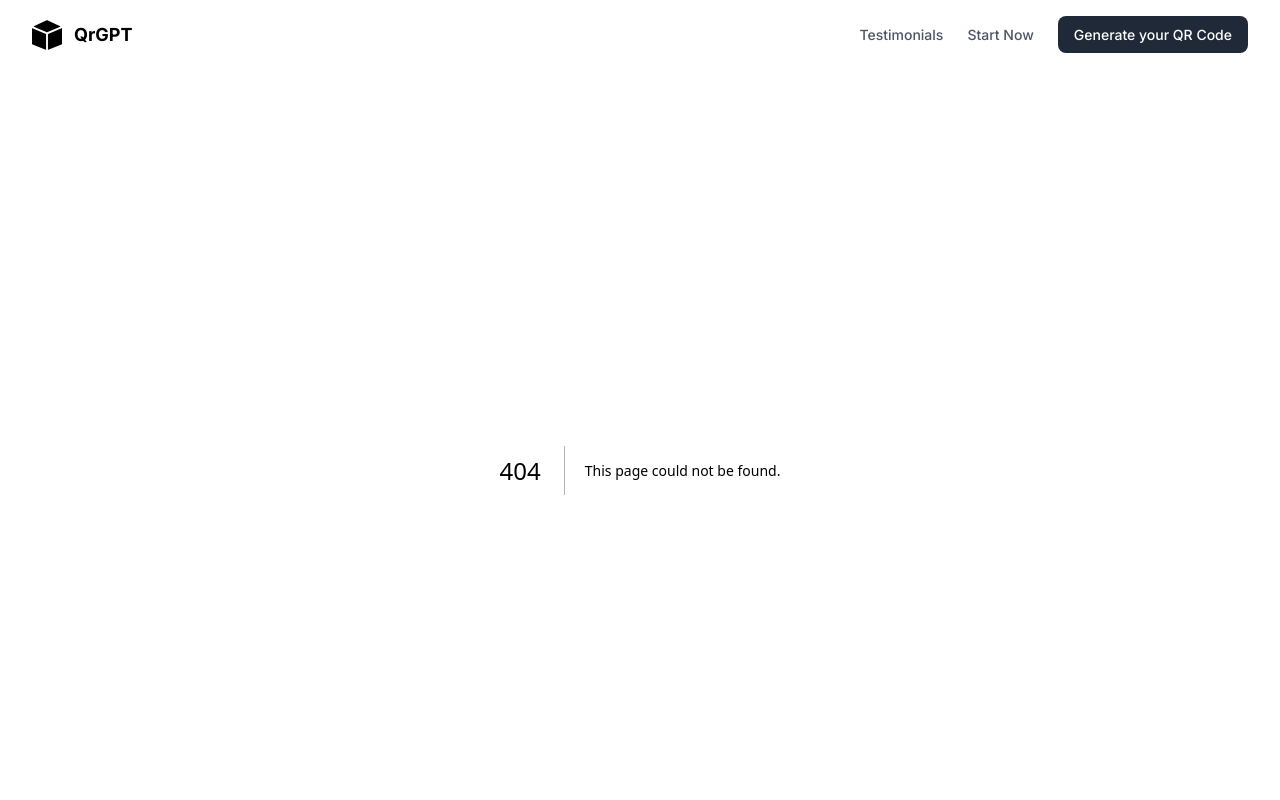
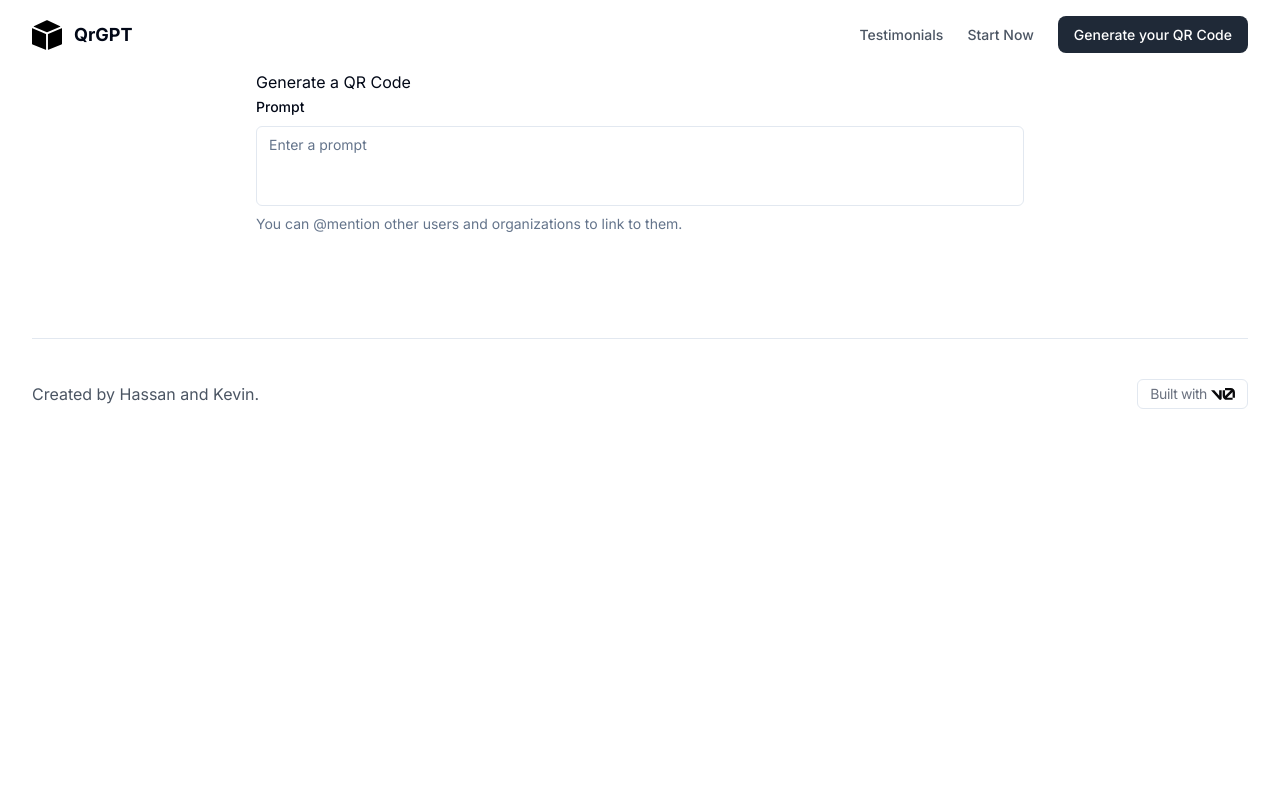
Before and after one commit to Nutlope/qrGPT, a Next.js app: page /generate in a window 1280 px wide. Before the commit this address had no page. Shown: the top 800 px of the page. Built offline with nearby package versions, Linux system fonts and the light colour scheme.

Commit message:
Add form components from shadcn

```diff
--- /dev/null
+++ b/app/generate/page.tsx
@@ -0,0 +1,69 @@
+"use client";
+
+import { NextPage } from "next";
+import * as z from "zod";
+import { zodResolver } from "@hookform/resolvers/zod";
+import { useForm } from "react-hook-form";
+import {
+  Form,
+  FormControl,
+  FormDescription,
+  FormField,
+  FormItem,
+  FormLabel,
+  FormMessage,
+} from "@/components/ui/form";
+import { Textarea } from "@/components/ui/textarea";
+
+const generateFormSchema = z.object({
+  url: z.string().url(),
+  prompt: z.string().max(160).min(4),
+});
+
+type GenerateFormValues = z.infer<typeof generateFormSchema>;
+
+const defaultValues: Partial<GenerateFormValues> = {
+  url: "https://qrgpt.ai",
+  prompt: "",
+};
+
+const GeneratePage: NextPage = () => {
+  const form = useForm<GenerateFormValues>({
+    resolver: zodResolver(generateFormSchema),
+    defaultValues,
+    mode: "onChange",
+  });
+
+  return (
+    <div className="flex justify-center items-center flex-col w-full">
+      <div className="max-w-3xl w-full">
+        <h1>Generate a QR Code</h1>
+        <Form {...form}>
+          <FormField
+            control={form.control}
+            name="prompt"
+            render={({ field }) => (
+              <FormItem>
+                <FormLabel>Prompt</FormLabel>
+                <FormControl>
+                  <Textarea
+                    placeholder="Enter a prompt"
+                    className="resize-none"
+                    {...field}
+                  />
+                </FormControl>
+                <FormDescription>
+                  You can <span>@mention</span> other users and organizations to
+                  link to them.
+                </FormDescription>
+                <FormMessage />
+              </FormItem>
+            )}
+          />
+        </Form>
+      </div>
+    </div>
+  );
+};
+
+export default GeneratePage;
--- /dev/null
+++ b/components/ui/button.tsx
@@ -0,0 +1,56 @@
+import * as React from "react"
+import { Slot } from "@radix-ui/react-slot"
+import { cva, type VariantProps } from "class-variance-authority"
+
+import { cn } from "@/lib/utils"
+
+const buttonVariants = cva(
+  "inline-flex items-center justify-center rounded-md text-sm font-medium ring-offset-background transition-colors focus-visible:outline-none focus-visible:ring-2 focus-visible:ring-ring focus-visible:ring-offset-2 disabled:pointer-events-none disabled:opacity-50",
+  {
+    variants: {
+      variant: {
+        default: "bg-primary text-primary-foreground hover:bg-primary/90",
+        destructive:
+          "bg-destructive text-destructive-foreground hover:bg-destructive/90",
+        outline:
+          "border border-input bg-background hover:bg-accent hover:text-accent-foreground",
+        secondary:
+          "bg-secondary text-secondary-foreground hover:bg-secondary/80",
+        ghost: "hover:bg-accent hover:text-accent-foreground",
+        link: "text-primary underline-offset-4 hover:underline",
+      },
+      size: {
+        default: "h-10 px-4 py-2",
+        sm: "h-9 rounded-md px-3",
+        lg: "h-11 rounded-md px-8",
+        icon: "h-10 w-10",
+      },
+    },
+    defaultVariants: {
+      variant: "default",
+      size: "default",
+    },
+  }
+)
+
+export interface ButtonProps
+  extends React.ButtonHTMLAttributes<HTMLButtonElement>,
+    VariantProps<typeof buttonVariants> {
+  asChild?: boolean
+}
+
+const Button = React.forwardRef<HTMLButtonElement, ButtonProps>(
+  ({ className, variant, size, asChild = false, ...props }, ref) => {
+    const Comp = asChild ? Slot : "button"
+    return (
+      <Comp
+        className={cn(buttonVariants({ variant, size, className }))}
+        ref={ref}
+        {...props}
+      />
+    )
+  }
+)
+Button.displayName = "Button"
+
+export { Button, buttonVariants }
--- /dev/null
+++ b/components/ui/form.tsx
@@ -0,0 +1,177 @@
+import * as React from "react";
+import * as LabelPrimitive from "@radix-ui/react-label";
+import { Slot } from "@radix-ui/react-slot";
+import {
+  Controller,
+  ControllerProps,
+  FieldPath,
+  FieldValues,
+  FormProvider,
+  useFormContext,
+} from "react-hook-form";
+
+import { cn } from "@/lib/utils";
+import { Label } from "@/components/ui/label";
+
+const Form = FormProvider;
+
+type FormFieldContextValue<
+  TFieldValues extends FieldValues = FieldValues,
+  TName extends FieldPath<TFieldValues> = FieldPath<TFieldValues>
+> = {
+  name: TName;
+};
+
+const FormFieldContext = React.createContext<FormFieldContextValue>(
+  {} as FormFieldContextValue
+);
+
+const FormField = <
+  TFieldValues extends FieldValues = FieldValues,
+  TName extends FieldPath<TFieldValues> = FieldPath<TFieldValues>
+>({
+  ...props
+}: ControllerProps<TFieldValues, TName>) => {
+  return (
+    <FormFieldContext.Provider value={{ name: props.name }}>
+      <Controller {...props} />
+    </FormFieldContext.Provider>
+  );
+};
+
+const useFormField = () => {
+  const fieldContext = React.useContext(FormFieldContext);
+  const itemContext = React.useContext(FormItemContext);
+  const { getFieldState, formState } = useFormContext();
+
+  const fieldState = getFieldState(fieldContext.name, formState);
+
+  if (!fieldContext) {
+    throw new Error("useFormField should be used within <FormField>");
+  }
+
+  const { id } = itemContext;
+
+  return {
+    id,
+    name: fieldContext.name,
+    formItemId: `${id}-form-item`,
+    formDescriptionId: `${id}-form-item-description`,
+    formMessageId: `${id}-form-item-message`,
+    ...fieldState,
+  };
+};
+
+type FormItemContextValue = {
+  id: string;
+};
+
+const FormItemContext = React.createContext<FormItemContextValue>(
+  {} as FormItemContextValue
+);
+
+const FormItem = React.forwardRef<
+  HTMLDivElement,
+  React.HTMLAttributes<HTMLDivElement>
+>(({ className, ...props }, ref) => {
+  const id = React.useId();
+
+  return (
+    <FormItemContext.Provider value={{ id }}>
+      <div ref={ref} className={cn("space-y-2", className)} {...props} />
+    </FormItemContext.Provider>
+  );
+});
+FormItem.displayName = "FormItem";
+
+const FormLabel = React.forwardRef<
+  React.ElementRef<typeof LabelPrimitive.Root>,
+  React.ComponentPropsWithoutRef<typeof LabelPrimitive.Root>
+>(({ className, ...props }, ref) => {
+  const { error, formItemId } = useFormField();
+
+  return (
+    <Label
+      ref={ref}
+      className={cn(error && "text-destructive", className)}
+      htmlFor={formItemId}
+      {...props}
+    />
+  );
+});
+FormLabel.displayName = "FormLabel";
+
+const FormControl = React.forwardRef<
+  React.ElementRef<typeof Slot>,
+  React.ComponentPropsWithoutRef<typeof Slot>
+>(({ ...props }, ref) => {
+  const { error, formItemId, formDescriptionId, formMessageId } =
+    useFormField();
+
+  return (
+    <Slot
+      ref={ref}
+      id={formItemId}
+      aria-describedby={
+        !error
+          ? `${formDescriptionId}`
+          : `${formDescriptionId} ${formMessageId}`
+      }
+      aria-invalid={!!error}
+      {...props}
+    />
+  );
+});
+FormControl.displayName = "FormControl";
+
+const FormDescription = React.forwardRef<
+  HTMLParagraphElement,
+  React.HTMLAttributes<HTMLParagraphElement>
+>(({ className, ...props }, ref) => {
+  const { formDescriptionId } = useFormField();
+
+  return (
+    <p
+      ref={ref}
+      id={formDescriptionId}
+      className={cn("text-sm text-muted-foreground", className)}
+      {...props}
+    />
+  );
+});
+FormDescription.displayName = "FormDescription";
+
+const FormMessage = React.forwardRef<
+  HTMLParagraphElement,
+  React.HTMLAttributes<HTMLParagraphElement>
+>(({ className, children, ...props }, ref) => {
+  const { error, formMessageId } = useFormField();
+  const body = error ? String(error?.message) : children;
+
+  if (!body) {
+    return null;
+  }
+
+  return (
+    <p
+      ref={ref}
+      id={formMessageId}
+      className={cn("text-sm font-medium text-destructive", className)}
+      {...props}
+    >
+      {body}
+    </p>
+  );
+});
+FormMessage.displayName = "FormMessage";
+
+export {
+  useFormField,
+  Form,
+  FormItem,
+  FormLabel,
+  FormControl,
+  FormDescription,
+  FormMessage,
+  FormField,
+};
--- /dev/null
+++ b/components/ui/label.tsx
@@ -0,0 +1,26 @@
+"use client"
+
+import * as React from "react"
+import * as LabelPrimitive from "@radix-ui/react-label"
+import { cva, type VariantProps } from "class-variance-authority"
+
+import { cn } from "@/lib/utils"
+
+const labelVariants = cva(
+  "text-sm font-medium leading-none peer-disabled:cursor-not-allowed peer-disabled:opacity-70"
+)
+
+const Label = React.forwardRef<
+  React.ElementRef<typeof LabelPrimitive.Root>,
+  React.ComponentPropsWithoutRef<typeof LabelPrimitive.Root> &
+    VariantProps<typeof labelVariants>
+>(({ className, ...props }, ref) => (
+  <LabelPrimitive.Root
+    ref={ref}
+    className={cn(labelVariants(), className)}
+    {...props}
+  />
+))
+Label.displayName = LabelPrimitive.Root.displayName
+
+export { Label }
--- /dev/null
+++ b/components/ui/textarea.tsx
@@ -0,0 +1,24 @@
+import * as React from "react"
+
+import { cn } from "@/lib/utils"
+
+export interface TextareaProps
+  extends React.TextareaHTMLAttributes<HTMLTextAreaElement> {}
+
+const Textarea = React.forwardRef<HTMLTextAreaElement, TextareaProps>(
+  ({ className, ...props }, ref) => {
+    return (
+      <textarea
+        className={cn(
+          "flex min-h-[80px] w-full rounded-md border border-input bg-background px-3 py-2 text-sm ring-offset-background placeholder:text-muted-foreground focus-visible:outline-none focus-visible:ring-2 focus-visible:ring-ring focus-visible:ring-offset-2 disabled:cursor-not-allowed disabled:opacity-50",
+          className
+        )}
+        ref={ref}
+        {...props}
+      />
+    )
+  }
+)
+Textarea.displayName = "Textarea"
+
+export { Textarea }
```
Also changed, not shown: package.json (+6 -1 lines), 1 other file (tests, documents, lock files or other folders).
